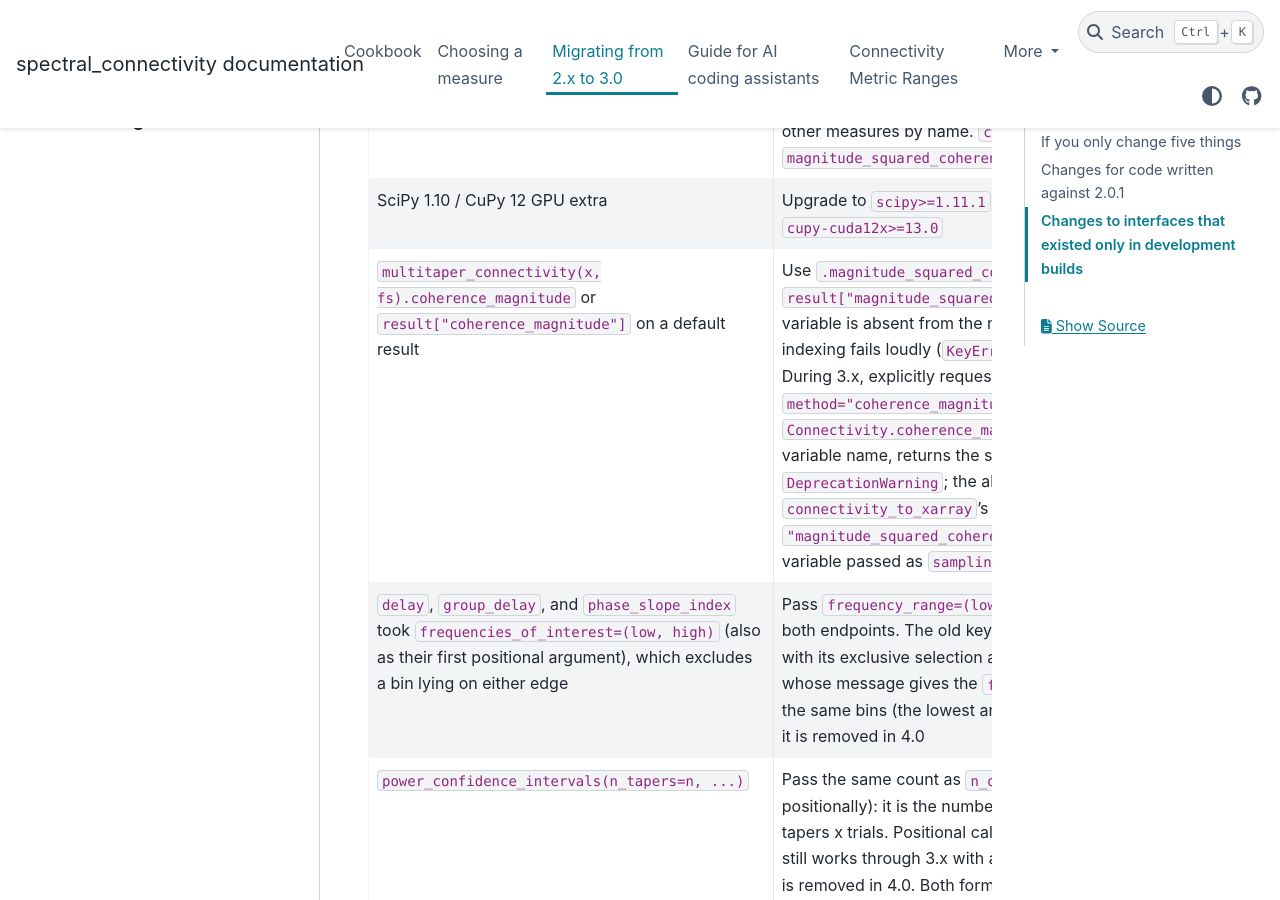
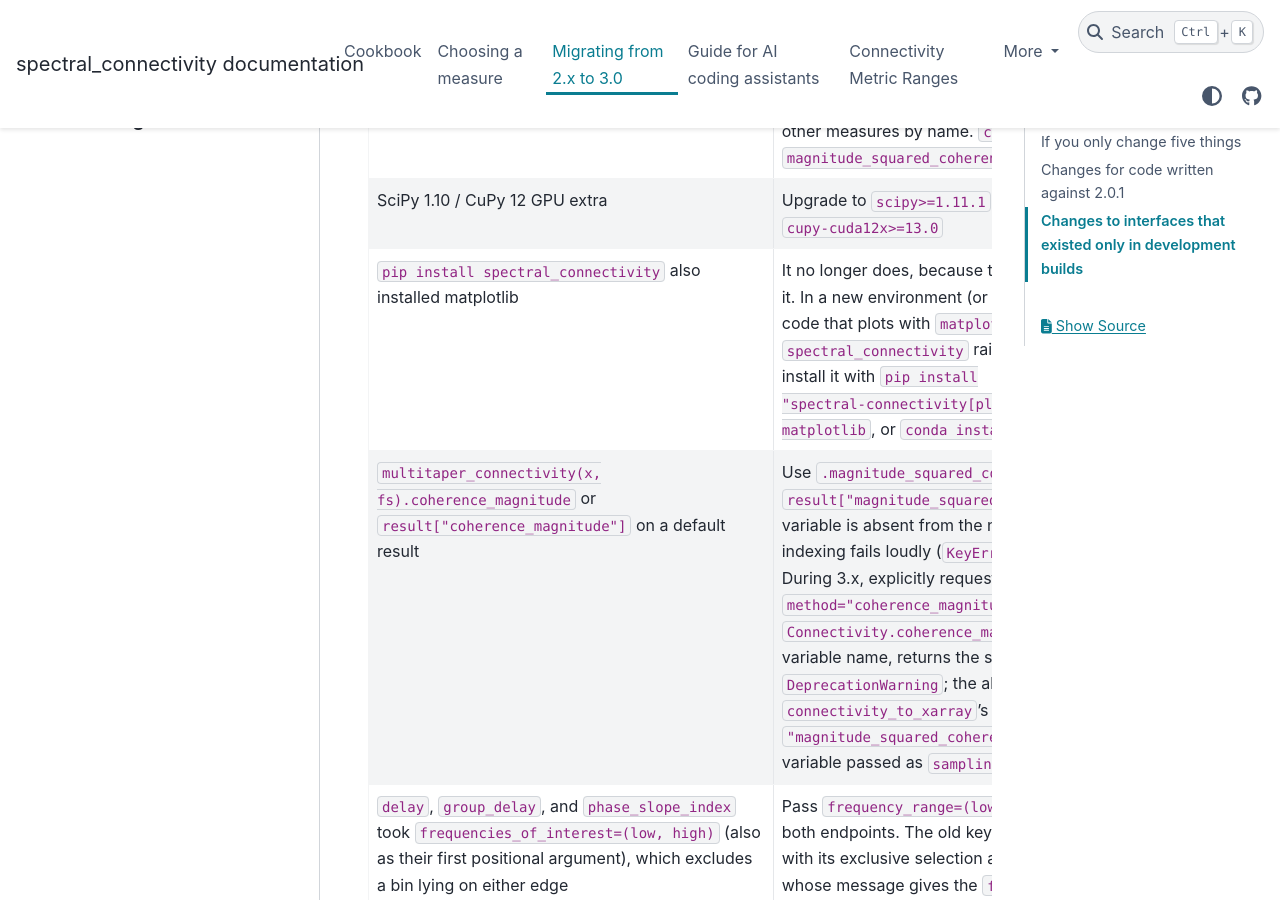
Before and after one commit to Eden-Kramer-Lab/spectral_connectivity, a Sphinx documentation site: the page built from docs/migration.md, in a window 1280 px wide and 900 px high, scrolled down 14712 px. Built offline with Sphinx 7.4.7 and the PyData theme 0.15.4, drawn with Linux system fonts in a browser that asks for light colours; pages that are not in the unit, such as notebooks, are missing from menus; the version number could not be read and is left out.

Commit message:
Make matplotlib an optional dependency (`plot` extra) (#129)
Nothing under src/ imports matplotlib; only the README example and the
tutorials plot. Drop it from the core requirements and the conda recipe,
add a `plot` extra, and list it explicitly in the `dev` extra and dev group
(the CI notebook job executes tutorials that import it).

- environment.yml: matplotlib and nitime move from the core block to the
  dev block (nitime was already dev-only in pyproject.toml).
- min-deps CI job: install `.[plot]` so the matplotlib==3.7.0 pin is the
  `plot` extra's floor (nitime also pulls matplotlib in).
- README, CLAUDE.md, CHANGELOG, and a migration-guide row document it.
- uv.lock regenerated; some resolution markers were rewritten into an
  equivalent form by the local uv.

Co-authored-by: Claude Opus 5.5 <noreply@anthropic.com>

```diff
--- a/docs/migration.md
+++ b/docs/migration.md
@@ -161,6 +161,7 @@ Renamed, deprecated, and removed arguments, names, and defaults.
 | `partial_directed_coherence(keep_cupy=...)` | Remove `keep_cupy`; public measures consistently return NumPy arrays |
 | `multitaper_connectivity(method=None)` computed every public measure outside a short exclusion list, including `pairwise_spectral_granger_prediction` and the complex `coherency` | `method=None` computes `DEFAULT_METHODS`, which holds no directed measure and not `coherency` (complex arrays do not serialize portably across xarray versions and NetCDF engines), so `result["coherency"]` on a default result raises `KeyError`; request `method=[..., "coherency"]` or `method="pairwise_spectral_granger_prediction"` (or any directed measure; the blockwise measure also needs `group_labels` and the subset measure `pairs`) by name. With a single observation (one trial and one taper) `method=None` raises `ValueError`, because `debiased_squared_phase_lag_index`, `debiased_squared_weighted_phase_lag_index`, and `pairwise_phase_consistency` need two; 2.x returned its Dataset with non-finite values there. Request the other measures by name. `coherence_magnitude` is now `magnitude_squared_coherence` (row below) |
 | SciPy 1.10 / CuPy 12 GPU extra | Upgrade to `scipy>=1.11.1` and, for GPU use, `cupy-cuda12x>=13.0` |
+| `pip install spectral_connectivity` also installed matplotlib | It no longer does, because the package never imports it. In a new environment (or one rebuilt from a lockfile), code that plots with `matplotlib` but installed only `spectral_connectivity` raises `ModuleNotFoundError`: install it with `pip install "spectral-connectivity[plot]"`, `pip install matplotlib`, or `conda install matplotlib` |
 | `multitaper_connectivity(x, fs).coherence_magnitude` or `result["coherence_magnitude"]` on a default result | Use `.magnitude_squared_coherence` or `result["magnitude_squared_coherence"]`. The old variable is absent from the new default Dataset, so old indexing fails loudly (`KeyError`/`AttributeError`). During 3.x, explicitly requesting `method="coherence_magnitude"` (or calling `Connectivity.coherence_magnitude()`) keeps the old variable name, returns the same values, and emits a `DeprecationWarning`; the alias is removed in 4.0. `connectivity_to_xarray`'s default `method` is now `"magnitude_squared_coherence"` too. (`fs` is a local variable passed as `sampling_frequency`.) |
 | `delay`, `group_delay`, and `phase_slope_index` took `frequencies_of_interest=(low, high)` (also as their first positional argument), which excludes a bin lying on either edge | Pass `frequency_range=(low, high)`, which includes both endpoints. The old keyword still works through 3.x with its exclusive selection and a `DeprecationWarning` whose message gives the `frequency_range` that keeps the same bins (the lowest and highest bins it selected); it is removed in 4.0 |
 | `power_confidence_intervals(n_tapers=n, ...)` | Pass the same count as `n_observations=n` (or positionally): it is the number of averaged observations, tapers x trials. Positional calls do not warn; `n_tapers=` still works through 3.x with a `DeprecationWarning` and is removed in 4.0. Both forms return the corrected interval (the `power_confidence_intervals` row above), not 2.x's numbers: the interval 2.0.1 returned for `ci=c` is 3.0's `confidence_level=2c-1` (2.0.1's `ci=0.95` is 3.0's `confidence_level=0.9`), for 2.0.1 levels `c >= 0.75`, since 3.0 accepts levels in `[0.5, 1)` |
--- a/environment.yml
+++ b/environment.yml
@@ -8,10 +8,10 @@ dependencies:
 - "numpy >= 1.24, <3.0"
 - "scipy >= 1.11.1"
 - "xarray >= 2023.1"
-- "matplotlib >= 3.7"
-- nitime
 
 # Development and testing (match the `dev` extra in pyproject.toml)
+- "matplotlib >= 3.7"  # the tutorials
+- nitime
 - "pytest >= 8.0"
 - "pytest-cov >= 4.1"
 - "syrupy >= 4.0"
```
Also changed, not shown: CHANGELOG.md (+3 -0 lines), CLAUDE.md (+3 -2 lines), README.md (+8 -2 lines), pyproject.toml (+6 -1 lines), 3 other files.
